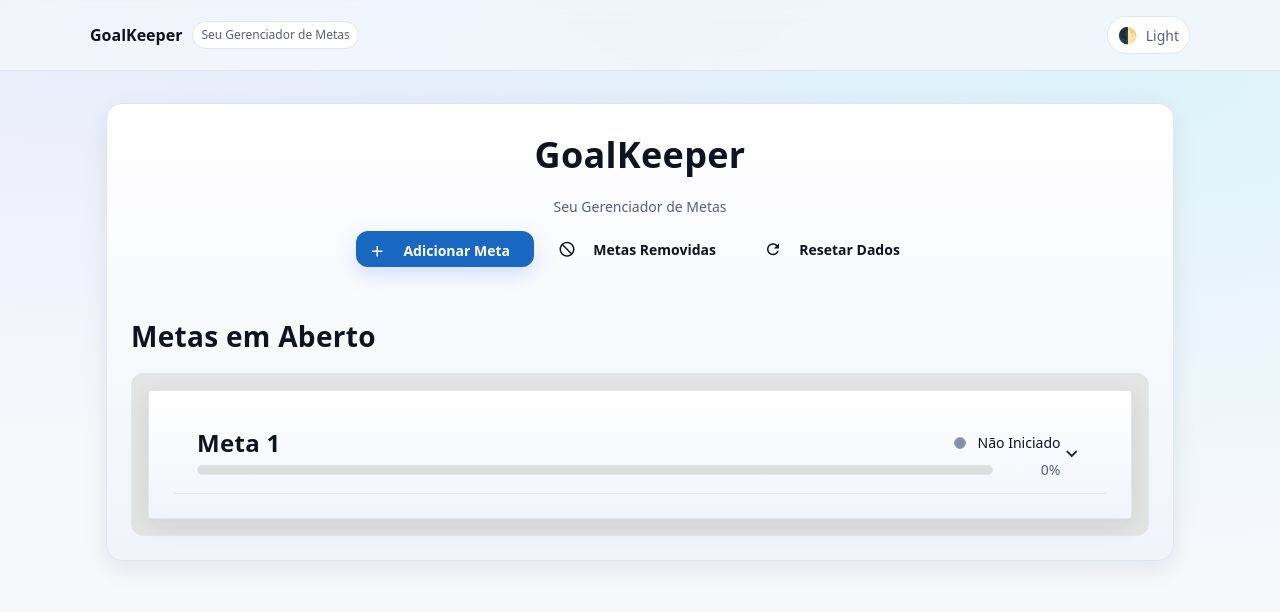
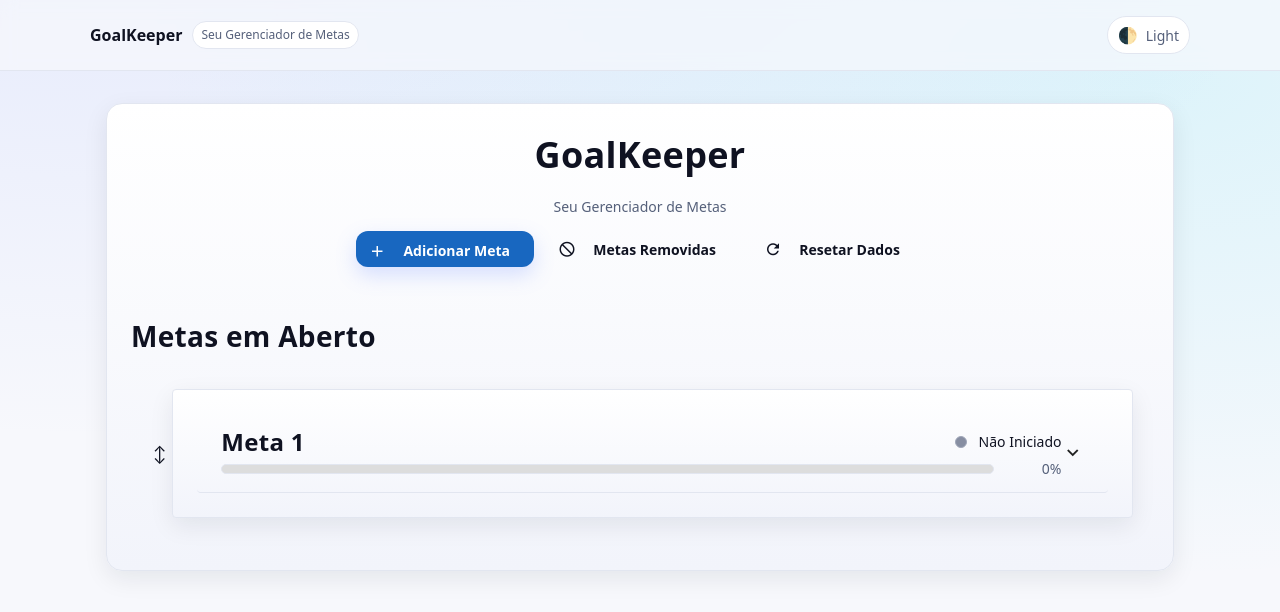
Before and after one commit to arturstaation/GoalKeeper, a Vue app: page / in a window 1280 px wide. Both pictures are taken after a click on the button "Adicionar Meta". Shown: the top 612 px of the page. Built offline with nearby package versions, Linux system fonts and the light colour scheme.

Commit message:
Melhorando Drag e ajustando nome do estado de Abortado

```diff
--- a/src/App.vue
+++ b/src/App.vue
@@ -26,15 +26,37 @@
         </div>
       </div>
 
-      <div v-if="hasSomeUnFinishedValue" class="metas" style="margin-top: var(--space-8);">
+      <div class="metas" style="margin-top: var(--space-8);" v-if="abertasProxy.length > 0">
         <h2 class="h1" style="font-size: clamp(22px,3.2vw,28px);">Metas em Aberto</h2>
-        <draggable v-model="metasList" tag="ol" itemKey="id" @end="updateOrder" class="list" style="margin-top: var(--space-4);">
-          <template #item="{element: m}">
+
+        <draggable
+          v-model="abertasProxy"
+          tag="ol"
+          itemKey="id"
+          class="list"
+          style="margin-top: var(--space-4);"
+          :animation="180"
+          :ghost-class="'drag-ghost'"
+          :chosen-class="'drag-chosen'"
+          :drag-class="'drag-dragging'"
+          :handle="'.drag-handle'"
+          :delay="isTouchDevice ? 120 : 0"
+          :delay-on-touch-only="true"
+          :fallback-tolerance="5"
+          :group="{ name: 'abertas', put: false, pull: false }"
+          @start="onDragStart"
+          @end="onDragEndAbertas"
+        >
+          <template #item="{ element: m }">
             <li
               :key="m.id"
-              v-if="!m.isDeleted && (m.estado != Estados.Finalizado && m.estado != Estados.Aboratdo)"
               class="list-item meta-item"
+              tabindex="0"
+              :data-id="m.id"
             >
+              <div class="item-header">
+                <button class="drag-handle" aria-label="Reordenar" title="Arraste para reordenar">↕</button>
+              </div>
               <Metas
                 :meta="m"
                 @delete-meta="deleteMeta"
@@ -45,15 +67,38 @@
         </draggable>
       </div>
 
-      <div v-if="hasSomeFinishedValue" class="metas" style="margin-top: var(--space-8);">
+      <div class="metas" style="margin-top: var(--space-8);" v-if="finalizadasProxy.length > 0">
         <h2 class="h1" style="font-size: clamp(22px,3.2vw,28px);">Metas Finalizadas</h2>
-        <draggable v-model="metasList" tag="ol" itemKey="id" @end="updateOrder" class="list" style="margin-top: var(--space-4);">
-          <template #item="{element: m}">
+
+        <draggable
+          v-model="finalizadasProxy"
+          tag="ol"
+          itemKey="id"
+          class="list"
+          style="margin-top: var(--space-4);"
+          :animation="180"
+          :ghost-class="'drag-ghost'"
+          :chosen-class="'drag-chosen'"
+          :drag-class="'drag-dragging'"
+          :handle="'.drag-handle'"
+          :delay="isTouchDevice ? 120 : 0"
+          :delay-on-touch-only="true"
+          :fallback-tolerance="5"
+          :group="{ name: 'finalizadas', put: false, pull: false }"
+          @start="onDragStart"
+          @end="onDragEndFinalizadas"
+        >
+
+          <template #item="{ element: m }">
             <li
               :key="m.id"
-              v-if="!m.isDeleted && (m.estado == Estados.Finalizado || m.estado == Estados.Aboratdo)"
               class="list-item meta-item"
+              tabindex="0"
+              :data-id="m.id"
             >
+              <div class="item-header">
+                <button class="drag-handle" aria-label="Reordenar" title="Arraste para reordenar">↕</button>
+              </div>
               <Metas
                 :meta="m"
                 @delete-meta="deleteMeta"
@@ -64,13 +109,15 @@
           </template>
         </draggable>
       </div>
+
+      <div class="sr-only" aria-live="polite">{{ dragStatus }}</div>
     </section>
   </div>
 </template>
 
 <script lang="ts">
 import draggable from "vuedraggable";
-import { onMounted, ref } from 'vue';
+import { onMounted, ref, computed } from 'vue';
 import { Estados } from "@/enums/Estados";
 import Metas from './components/Metas.vue';
 import type { SortableEvent } from "sortablejs"
@@ -83,13 +130,11 @@ export default {}
 </script>
 
 <script setup lang="ts">
-
 function applyTheme(theme: 'theme-dark' | 'theme-light') {
   const html = document.documentElement;
   html.classList.remove('theme-dark', 'theme-light');
   html.classList.add(theme);
 }
-
 function initTheme() {
   const saved = localStorage.getItem(THEME_KEY) as 'theme-dark' | 'theme-light' | null;
   if (saved) {
@@ -104,31 +149,57 @@ function initTheme() {
 
 const metasList = ref<Meta[]>([]);
 const metasQnt = ref<number>(0);
-const hasSomeFinishedValue = ref<boolean>(false);
-const hasSomeUnFinishedValue = ref<boolean>(false);
+const dragStatus = ref('');
+const isTouchDevice = 'ontouchstart' in window || navigator.maxTouchPoints > 0;
 
-const hasSomeFinished = (): boolean => {
-  return metasList.value.some(m => (m.estado == Estados.Finalizado || m.estado == Estados.Aboratdo) && m.isDeleted == false);
-}
-const hasSomeUnFinished = (): boolean => {
-  return metasList.value.some(m => (m.estado != Estados.Finalizado && m.estado != Estados.Aboratdo) && m.isDeleted == false);
-}
+const abertas = computed(() =>
+  metasList.value.filter(m => !m.isDeleted && m.estado !== Estados.Finalizado && m.estado !== Estados.Abortado)
+);
+const finalizadas = computed(() =>
+  metasList.value.filter(m => !m.isDeleted && (m.estado === Estados.Finalizado || m.estado === Estados.Abortado))
+);
+
+const abertasProxy = computed<Meta[]>({
+  get: () => abertas.value,
+  set: (newOrder) => {
+    const idsAbertas = new Set(newOrder.map(m => m.id));
+    const outros = metasList.value.filter(m => !idsAbertas.has(m.id));
+    metasList.value = [...newOrder, ...outros];
+    persistMetas();
+  }
+});
+const finalizadasProxy = computed<Meta[]>({
+  get: () => finalizadas.value,
+  set: (newOrder) => {
+    const idsFinalizadas = new Set(newOrder.map(m => m.id));
+    const abertasAtuais = metasList.value.filter(m => !m.isDeleted && m.estado !== Estados.Finalizado && m.estado !== Estados.Abortado);
+    const outros = metasList.value.filter(m => !idsFinalizadas.has(m.id) && !abertasAtuais.includes(m));
+    metasList.value = [...abertasAtuais, ...newOrder, ...outros];
+    persistMetas();
+  }
+});
 
 onMounted(() => {
   initTheme();
-
   const metasSalvas = localStorage.getItem('metas');
   const qntMetas = localStorage.getItem('metasQnt');
-
   metasList.value = metasSalvas ? JSON.parse(metasSalvas) : [];
   metasQnt.value = qntMetas ? JSON.parse(qntMetas) : 0;
+  persistMetas(true);
+});
 
-  localStorage.setItem('metas', JSON.stringify(metasList.value));
-  localStorage.setItem('metasQnt', JSON.stringify(metasQnt.value));
-
-  hasSomeFinishedValue.value = hasSomeFinished();
-  hasSomeUnFinishedValue.value = hasSomeUnFinished();
-});
+function persistMetas(immediate = false) {
+  if (immediate) {
+    localStorage.setItem('metas', JSON.stringify(metasList.value));
+    localStorage.setItem('metasQnt', JSON.stringify(metasQnt.value));
+    return;
+  }
+  window.clearTimeout((persistMetas as any)._t);
+  (persistMetas as any)._t = window.setTimeout(() => {
+    localStorage.setItem('metas', JSON.stringify(metasList.value));
+    localStorage.setItem('metasQnt', JSON.stringify(metasQnt.value));
+  }, 120);
+}
 
 const addMeta = () => {
   const numero = metasQnt.value;
@@ -144,43 +215,50 @@ const addMeta = () => {
   newMeta.historico.push(`[${new Date().toLocaleString()}] - Meta ${numero + 1} criada`);
   metasList.value.push(newMeta);
   metasQnt.value = metasQnt.value + 1;
-
-  localStorage.setItem('metas', JSON.stringify(metasList.value));
-  localStorage.setItem('metasQnt', JSON.stringify(metasQnt.value));
-  hasSomeUnFinishedValue.value = hasSomeUnFinished();
+  persistMetas();
 };
 
 const deleteMeta = (id: number) => {
   const index = metasList.value.findIndex((m: Meta) => m.id === id);
   if (index !== -1) metasList.value[index].isDeleted = true;
-
-  localStorage.setItem('metas', JSON.stringify(metasList.value));
-  hasSomeFinishedValue.value = hasSomeFinished();
-  hasSomeUnFinishedValue.value = hasSomeUnFinished();
+  persistMetas();
 };
 
 const updateMeta = (meta: Meta) => {
   const index = metasList.value.findIndex((m: Meta) => m.id === meta.id);
   if (index !== -1) metasList.value[index] = meta;
-
-  localStorage.setItem('metas', JSON.stringify(metasList.value));
-  hasSomeFinishedValue.value = hasSomeFinished();
-  hasSomeUnFinishedValue.value = hasSomeUnFinished();
+  persistMetas();
 };
 
-const updateOrder = (event: SortableEvent) => {
+function addHistoricoMovimento(item: Meta, fromIndex: number, toIndex: number) {
+  if (!item.historico) item.historico = [];
+  item.historico.push(
+    `[${new Date().toLocaleString()}] - A Meta ${item.id}: ${item.nome} foi movida da posição ${fromIndex + 1} para ${toIndex + 1}`
+  );
+}
+
+const onDragStart = () => {
+  dragStatus.value = 'Reordenação iniciada';
+  document.body.classList.add('dragging');
+};
+const onDragEndAbertas = (event: SortableEvent) => {
+  dragStatus.value = 'Reordenação concluída';
+  document.body.classList.remove('dragging');
   const { oldIndex, newIndex } = event;
-  if (oldIndex != newIndex) {
-    const movedItem = metasList.value[oldIndex!];
-    if (movedItem) {
-      if (!movedItem.historico) movedItem.historico = [];
-      movedItem.historico.push(
-        `[${new Date().toLocaleString()}] - A Meta ${movedItem.id}: ${movedItem.nome} foi movida da posição ${oldIndex} para ${newIndex}`
-      );
-      localStorage.setItem('metas', JSON.stringify(metasList.value));
-      hasSomeFinishedValue.value = hasSomeFinished();
-      hasSomeUnFinishedValue.value = hasSomeUnFinished();
-    }
+  if (oldIndex != null && newIndex != null && oldIndex !== newIndex) {
+    const item = abertas.value[newIndex];
+    if (item) addHistoricoMovimento(item, oldIndex, newIndex);
+    persistMetas();
+  }
+};
+const onDragEndFinalizadas = (event: SortableEvent) => {
+  dragStatus.value = 'Reordenação concluída';
+  document.body.classList.remove('dragging');
+  const { oldIndex, newIndex } = event;
+  if (oldIndex != null && newIndex != null && oldIndex !== newIndex) {
+    const item = finalizadas.value[newIndex];
+    if (item) addHistoricoMovimento(item, oldIndex, newIndex);
+    persistMetas();
   }
 };
 
@@ -188,25 +266,20 @@ const recoverMeta = (m: Meta) => {
   const currentItemIndex = metasList.value.findIndex((meta: Meta) => meta.id == m.id);
   m.estado = Estados.NaoIniciado;
   m.isDeleted = false;
+  m.historico ??= [];
   m.historico.push(`[${new Date().toLocaleString()}] - A Meta ${m.id}: ${m.nome} foi recuperada após ser removida`);
   if (currentItemIndex !== -1) {
     const [recortado] = metasList.value.splice(currentItemIndex, 1);
     metasList.value.push(recortado);
-    localStorage.setItem('metas', JSON.stringify(metasList.value));
   }
-
-  hasSomeFinishedValue.value = hasSomeFinished();
-  hasSomeUnFinishedValue.value = hasSomeUnFinished();
+  persistMetas();
 };
 
 const resetData = (answer: boolean) => {
   if (answer) {
     metasList.value = [];
     metasQnt.value = 0;
-    localStorage.setItem('metas', JSON.stringify(metasList.value));
-    localStorage.setItem('metasQnt', JSON.stringify(metasQnt.value));
-    hasSomeFinishedValue.value = hasSomeFinished();
-    hasSomeUnFinishedValue.value = hasSomeUnFinished();
+    persistMetas(true);
   }
 };
 
@@ -215,9 +288,10 @@ const reopenMeta = (id: number) => {
   if (currentItemIndex !== -1) {
     const [recortado] = metasList.value.splice(currentItemIndex, 1);
     metasList.value.push(recortado);
-    localStorage.setItem('metas', JSON.stringify(metasList.value));
+    persistMetas();
   }
 };
+
 </script>
 
 <style scoped>
@@ -237,8 +311,16 @@ const reopenMeta = (id: number) => {
   box-shadow: 0 8px 20px color-mix(in oklab, var(--color-primary) 25%, transparent);
 }
 
+.list {
+  padding: 0;
+}
+
 .meta-item {
   padding: var(--space-4);
+  margin-bottom: var(--space-3);
+  border-radius: var(--radius-md);
+  background: var(--surface-1);
+  border: 1px solid var(--border);
   transition: transform 0.18s ease, box-shadow 0.18s ease, background 0.18s ease, border-color 0.18s ease;
 }
 
--- a/src/components/Estado.vue
+++ b/src/components/Estado.vue
@@ -3,7 +3,7 @@
     <div :class="['estado-bolinha', estadoClasses[componentData.estado]]"></div>
 
     <p
-      v-if="!componentData.isEdit || (componentData.estado == Estados.Finalizado || componentData.estado == Estados.Aboratdo)"
+      v-if="!componentData.isEdit || (componentData.estado == Estados.Finalizado || componentData.estado == Estados.Abortado)"
       class="estado-text"
     >
       {{ componentData.estado }}
@@ -60,7 +60,7 @@ const estadoClasses: Record<string, string> = {
   [Estados.Pausado]: "pausado",
   [Estados.Deletado]: "deletado",
   [Estados.Finalizado]: "finalizado",
-  [Estados.Aboratdo]: "abortado",
+  [Estados.Abortado]: "abortado",
 };
 
 const estadosDisponiveis = Object.values(Estados).filter((estado) => estado !== Estados.Deletado);
--- a/src/components/Metas.vue
+++ b/src/components/Metas.vue
@@ -23,7 +23,7 @@
           <div class="gk-header-edit">
             <div class="gk-name-edit">
               <h2
-                v-if="!(componentData.isEdit) || (componentData.estado == Estados.Finalizado || componentData.estado == Estados.Aboratdo)"
+                v-if="!(componentData.isEdit) || (componentData.estado == Estados.Finalizado || componentData.estado == Estados.Abortado)"
                 class="gk-clickable-title"
                 @click="changeName"
               >
@@ -44,7 +44,7 @@
 
             <div class="gk-description">
               <h4
-                v-if="!componentData.isEditDescription || (componentData.estado == Estados.Finalizado || componentData.estado == Estados.Aboratdo)"
+                v-if="!componentData.isEditDescription || (componentData.estado == Estados.Finalizado || componentData.estado == Estados.Abortado)"
                 class="gk-clickable-subtle"
                 @click="changeDescription"
               >
@@ -63,7 +63,7 @@
           </div>
 
           <div class="botoes" style="display:flex;align-items:center;gap:12px;margin-top:var(--space-4);flex-wrap:wrap;">
-            <template v-if="componentData.estado != Estados.Finalizado && componentData.estado != Estados.Aboratdo">
+            <template v-if="componentData.estado != Estados.Finalizado && componentData.estado != Estados.Abortado">
               <div class="subbotoes" style="display:flex;flex-direction:row;gap:12px;flex-wrap:wrap;">
                 <v-btn class="btn" prepend-icon="mdi-plus" color="primary" rounded @click="addSubMeta">
                   Adicionar SubMeta
@@ -113,20 +113,47 @@
         </div>
 
         <div style="margin-top: var(--space-4);">
+          <template v-if="componentData.subMetas.length > 0">
             <draggable
-            v-if="componentData.subMetas.length > 0"
               v-model="componentData.subMetas"
               tag="ol"
               itemKey="id"
+              class="list"
+              :animation="180"
+              :ghost-class="'drag-ghost'"
+              :chosen-class="'drag-chosen'"
+              :drag-class="'drag-dragging'"
+              :handle="'.drag-handle'"
+              :delay="isTouchDevice ? 120 : 0"
+              :delay-on-touch-only="true"
+              :fallback-tolerance="5"
+              :group="{ name: `submetas-${componentProperties.meta.id}`, put: false, pull: false }"
+              @start="onDragStart"
               @end="updateOrder"
-            class="list"
             >
               <template #item="{ element: sm }">
-              <li :key="sm.id" v-if="!sm.isDeleted" class="list-item submeta-item">
-                <SubMetas :sub-meta="sm" @delete-sub-meta="deleteSubMeta" @update-sub-meta="updateSubMeta"/>
+                <div class="submeta-row">
+                  <div class="item-header">
+                      <button class="drag-handle" aria-label="Reordenar" title="Arraste para reordenar">↕</button>
+                  </div>
+                  <li
+                    :key="sm.id"
+                    v-if="!sm.isDeleted"
+                    class="list-item submeta-item"
+                    tabindex="0"
+                    :data-id="sm.id"
+                  >
+                      <SubMetas
+                        :sub-meta="sm"
+                        @delete-sub-meta="deleteSubMeta"
+                        @update-sub-meta="updateSubMeta"
+                      />
                   </li>
+                </div>
               </template>
             </draggable>
+          </template>
+          <div v-else class="empty-drop">Sem SubMetas. Adicione uma para começar.</div>
         </div>
 
         <ConfirmDialog
@@ -139,6 +166,8 @@
       </v-expansion-panel-text>
     </v-expansion-panel>
   </v-expansion-panels>
+
+  <div class="sr-only" aria-live="polite">{{ dragStatus }}</div>
 </template>
 
 <script lang="ts">
@@ -184,6 +213,8 @@ interface MetasComponentData {
 
 <script setup lang="ts">
 
+const dragStatus = ref('');
+const isTouchDevice = 'ontouchstart' in window || navigator.maxTouchPoints > 0;
 const emits = defineEmits<IMetasEvents>();
 const componentProperties = withDefaults(defineProps<MetasComponentProperties>(),{});
 
@@ -332,7 +363,14 @@ watch(() => (componentProperties.meta), (newMeta, oldMeta) =>{
   }
 });
 
+const onDragStart = () => {
+  dragStatus.value = 'Reordenação iniciada';
+  document.body.classList.add('dragging');
+};
+
 const updateOrder = (event : SortableEvent) =>{
+  dragStatus.value = 'Reordenação concluída';
+  document.body.classList.remove('dragging');
   const { oldIndex, newIndex } = event;
   if(oldIndex != newIndex){
     const movedItem = componentData.subMetas[oldIndex!];
@@ -364,7 +402,7 @@ const getPorcentagem = (): number => {
   componentData.subMetas.forEach((sm) => {
     if(!sm.isDeleted){
       qntSubMetas++;
-      if(sm.estado == Estados.Finalizado || sm.estado == Estados.Aboratdo){
+      if(sm.estado == Estados.Finalizado || sm.estado == Estados.Abortado){
         qntSubMetasFinalizadas++;
       }
     }
@@ -375,9 +413,7 @@ const getPorcentagem = (): number => {
 </script>
 
 <style scoped>
-h1{
-    color:
-}
+
 .gk-expansion :deep(.v-expansion-panels) {
   background: transparent;
 }
@@ -438,8 +474,12 @@ h1{
 }
 
 .submeta-item {
-  transition: transform 0.18s ease, box-shadow 0.18s ease, background 0.18s ease;
+  display: grid;
+  grid-template-columns: 24px 1fr;
+  align-items: start;
+  padding: var(--space-3);
 }
+.submeta-content { min-width: 0; }
 .submeta-item:hover {
   transform: translateY(-2px);
   box-shadow: var(--shadow-1);
@@ -469,4 +509,17 @@ h1{
 .input {
   width: 100%;
 }
+
+.submeta-row {
+  display: flex;
+  flex-direction: row;
+  gap: 8px;
+}
+.submeta-row > :first-child {
+  flex: 0 0 24px;
+}
+.submeta-row > :last-child {
+  flex: 1 1 auto;
+  min-width: 0;
+}
 </style>
--- a/src/enums/Estados.ts
+++ b/src/enums/Estados.ts
@@ -4,5 +4,5 @@ export enum Estados {
     Pausado = "Pausado",
     Deletado = "Deletado",
     Finalizado = "Finalizado",
-    Aboratdo = "Abortado",
+    Abortado = "Abortado",
 }
--- a/src/styles/main.css
+++ b/src/styles/main.css
@@ -160,3 +160,58 @@ body {
   .card { padding: var(--space-4); }
   .list-item { flex-direction: column; align-items: flex-start; gap: var(--space-3); }
 }
+
+.item-header {
+  display: flex;
+  align-items: center;
+  gap: 8px;
+}
+
+.drag-handle {
+  cursor: grab;
+  background: transparent;
+  border: 0;
+  color: var(--color-text);
+  padding: 4px 6px;
+  border-radius: 6px;
+  font-size: 16px;
+}
+.drag-handle:active {
+  cursor: grabbing;
+}
+
+.drag-ghost {
+  opacity: 0.65;
+  transform: scale(0.98);
+  background: color-mix(in oklab, var(--color-primary) 6%, transparent);
+}
+
+.drag-chosen {
+  outline: 2px dashed var(--color-primary);
+  border-radius: var(--radius-md);
+}
+
+.drag-dragging {
+  cursor: grabbing !important;
+  box-shadow: var(--shadow-2);
+}
+
+.empty-drop {
+  padding: var(--space-6);
+  border: 2px dashed var(--border);
+  border-radius: var(--radius-md);
+  text-align: center;
+  color: var(--text-subtle);
+}
+
+body.dragging {
+  cursor: grabbing;
+}
+
+.sr-only {
+  position: absolute !important;
+  width: 1px; height: 1px;
+  padding: 0; margin: -1px;
+  overflow: hidden; clip: rect(0,0,0,0);
+  white-space: nowrap; border: 0;
+}
```
Lines whose indentation alone changed are shown as unchanged.
